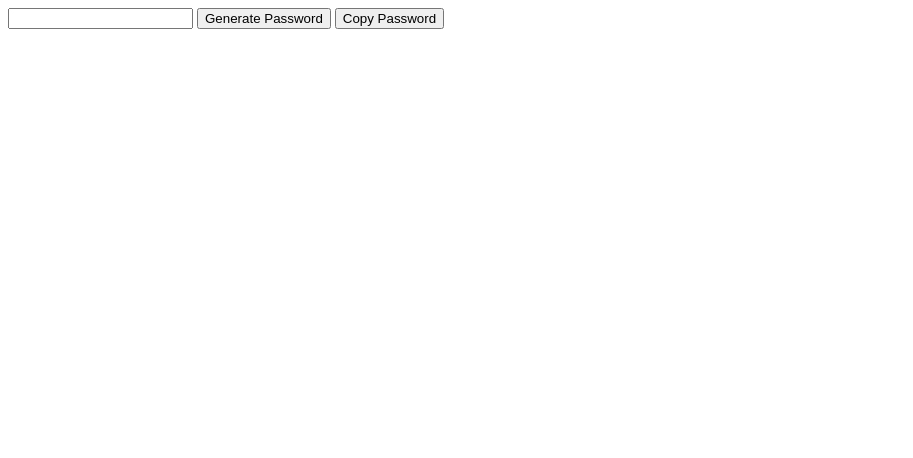
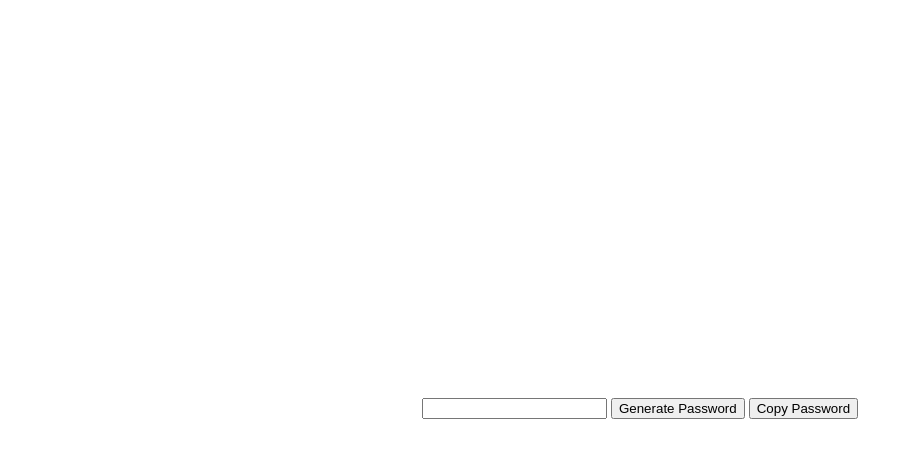
Before and after one commit to ZenAyush/Random-Password-Generator-Web, a plain HTML site: page index.html in a window 1280 px wide. Shown: the whole page, without its empty margins (0-913 px from the left). Drawn offline with Linux system fonts and the light colour scheme.

Commit message:
Update index.html

```diff
--- a/index.html
+++ b/index.html
@@ -2,6 +2,14 @@
 <html>
 <head>
   <title>Random Password Generator</title>
+  <style>
+    .center {
+      display: flex;
+      justify-content: center;
+      align-items: center;
+      height: 100vh;
+    }
+  </style>
   <script>
     function generatePassword() {
       var length = 16,
@@ -21,10 +29,12 @@
   </script>
 </head>
 <body>
-  <div>
-    <input type="text" id="password" />
-    <button onclick="generatePassword()">Generate Password</button>
-    <button onclick="copyPassword()">Copy Password</button>
+  <div class="center">
+    <div>
+      <input type="text" id="password" />
+      <button onclick="generatePassword()">Generate Password</button>
+      <button onclick="copyPassword()">Copy Password</button>
+    </div>
   </div>
 </body>
 </html>
```
